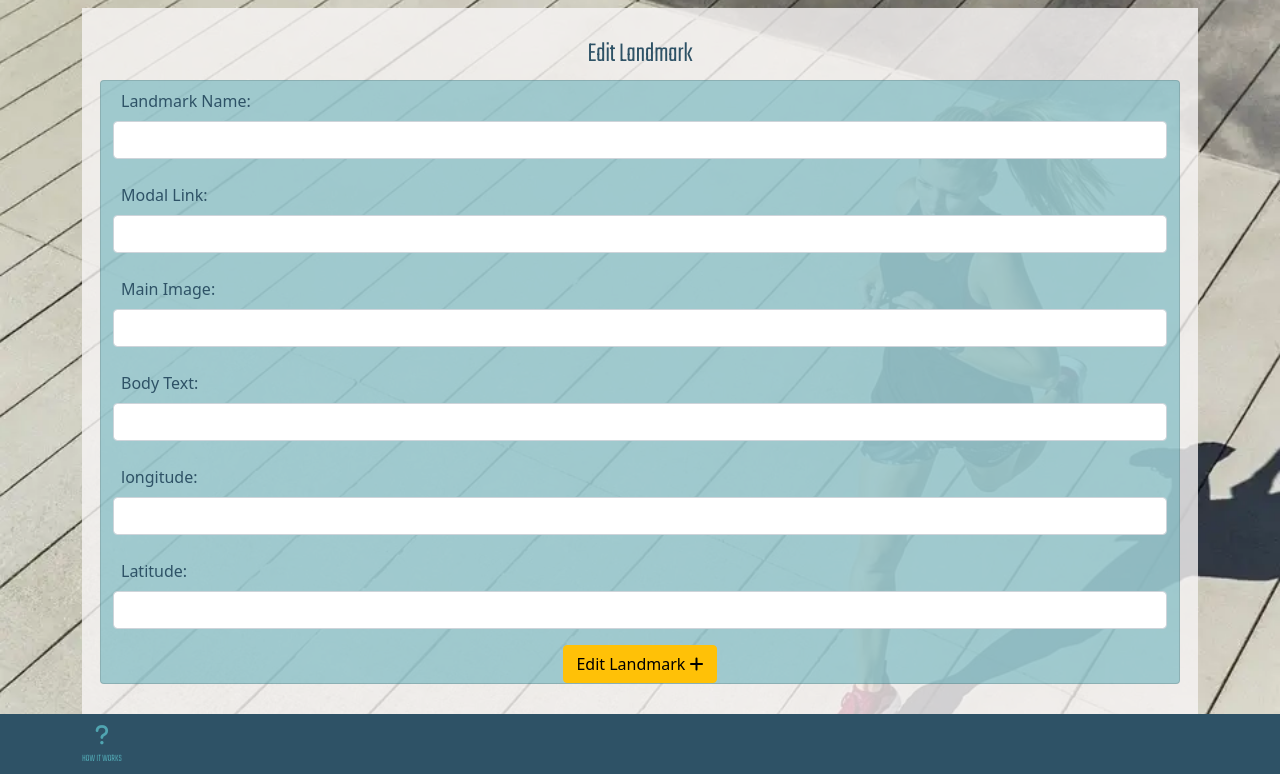
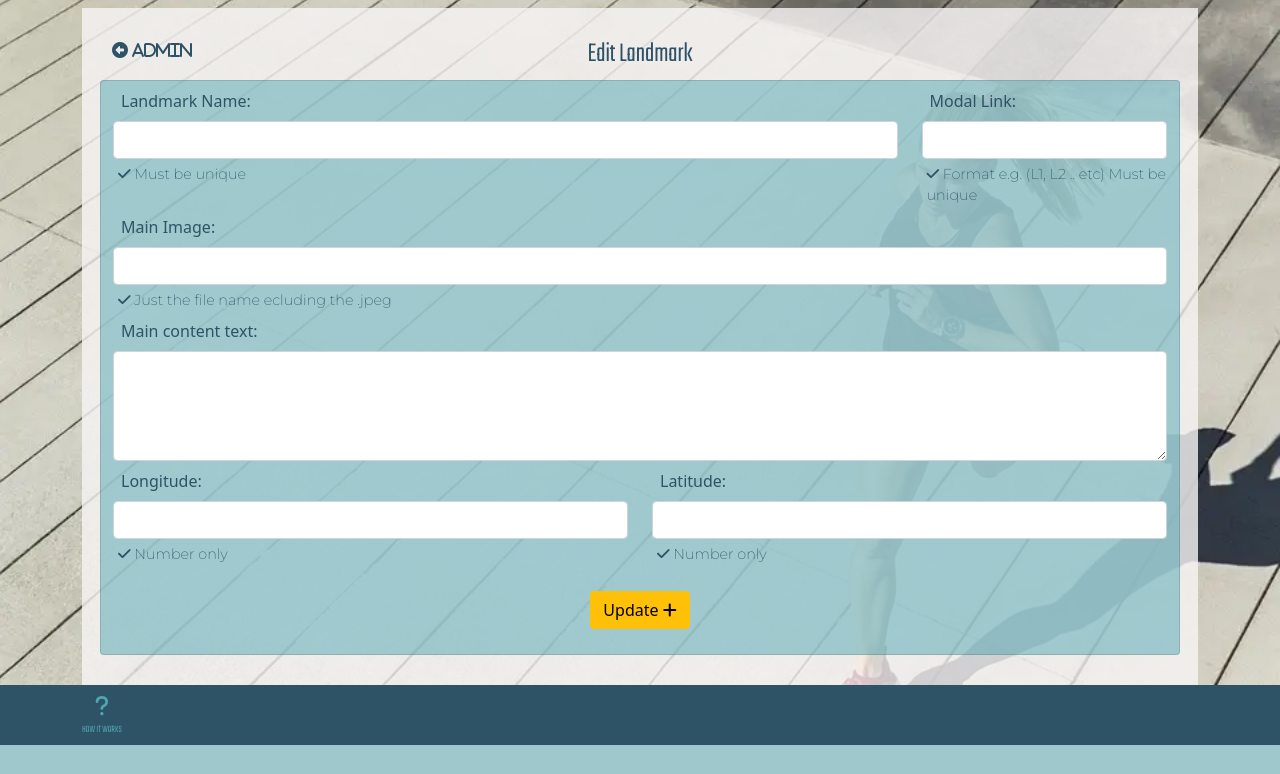
Before and after one commit to BarryBeics/Project-Three, a Python web app: template fitnesstracker/templates/admin/edit_landmark.html in a window 1280 px wide. Shown: the part 72-846 px from the top of the page. After the commit the page ends 817 px from the top, so only its background shows below. Run offline with Jinja, Linux system fonts and the light colour scheme; the template is opened without the code that fills it, so the values that code supplies are empty; some libraries are stand-ins or nearby versions.

Commit message:
Styling for admin forms

```diff
--- a/fitnesstracker/models.py
+++ b/fitnesstracker/models.py
@@ -43,7 +43,6 @@ class Map_data(db.Model):
     landmark_name = db.Column(db.String(50), unique=True, nullable=False)
     modal_link = db.Column(db.String(10), unique=True, nullable=False)
     main_image = db.Column(db.String(100), unique=True, nullable=False)
-    video_link = db.Column(db.Text, nullable=False)
     body_text = db.Column(db.Text, nullable=False)
     user_id = db.Column(db.Integer, db.ForeignKey("users.user_id", ondelete="CASCADE"), nullable=False)
     created_at = db.Column(db.DateTime, default=datetime.datetime.now, nullable=False)
--- a/fitnesstracker/templates/admin/edit_landmark.html
+++ b/fitnesstracker/templates/admin/edit_landmark.html
@@ -1,53 +1,79 @@
 {% extends "base.html" %}
 {% block content %}
 
+
 <div class="main">
-<h3 class="d-flex justify-content-center">Edit Landmark</h3>
+    <!-- Sub Navigation & Title -->
+    <div class="row">
+        <div class="col-2 link-text mob d-block d-md-none "><a href="{{ url_for('admin') }}"><i
+                    class="fa-solid fa-circle-left" aria-hidden="true"></i></a> </div>
+        <div class="col-3 link-text d-none d-md-block"><a href="{{ url_for('admin') }}"><i
+                    class="fa-solid fa-circle-left" aria-hidden="true"> Admin</i></a> </div>
+        <div class="col-6">
+            <h3 class="text-center">Edit Landmark</h3>
+        </div>
+    </div>
+    <div class="row card form">
+        <form method="POST" action="{{ url_for('edit_landmark', landmark_id=landmark.landmark_id) }}">
+            <div class="row">
+                <!-- Landmark Name -->
+                <div class="col-12 col-md-9">
+                    <label for="landmark_name" class="form-label">Landmark Name:</label>
 
-
-<div class="row card">
-    <form method="POST" action="{{ url_for('edit_landmark', landmark_id=landmark.landmark_id) }}">
-        <!-- Landmark Name -->
-        <div class="mb-3">
-            <label for="landmark_name" class="form-label">Landmark Name:</label>
                     <input id="landmark_name" name="landmark_name" value="{{ landmark.landmark_name }}" minlength="3"
                         maxlength="50" type="text" class="form-control" required>
+                        <p><i class="fa-solid fa-check"></i> Must be unique</p>
                 </div>
                 <!-- Modal Link -->
-        <div class="mb-3">
+                <div class="col-12 col-md-3">
                     <label for="modal_link" class="form-label">Modal Link:</label>
-            <input id="modal_link" name="modal_link" value="{{ landmark.modal_link }}" minlength="1" maxlength="3"
-                type="text" class="form-control" required>
+
+                    <input id="modal_link" name="modal_link" value="{{ landmark.modal_link }}" minlength="1"
+                        maxlength="3" type="text" class="form-control" required>
+                        <p><i class="fa-solid fa-check"></i> Format e.g. (L1, L2 .. etc) Must be unique</p>
+                </div>
             </div>
             <!-- Main Image -->
-        <div class="mb-3">
+            <div class="col">
                 <label for="main_image" class="form-label">Main Image:</label>
-            <input id="main_image" name="main_image" value="{{ landmark.main_image }}" type="text" class="form-control"
-                required>
+
+                <input id="main_image" name="main_image" value="{{ landmark.main_image }}" type="text"
+                    class="form-control" required>
+                    <p><i class="fa-solid fa-check"></i> Just the file name ecluding the .jpeg</p>
+
             </div>
             <!-- Body Text-->
-        <div class="mb-3">
-            <label for="body_text" class="form-label">Body Text:</label>
-            <input id="body_text" name="body_text" value="{{ landmark.body_text }}" type="textarea" class="form-control"
-                required>
+            <div class="col">
+                <label for="body_text" class="form-label">Main content text:</label>
+                <textarea id="body_text" name="body_text" value="{{ landmark.body_text }}" rows="4" cols="50"
+                    class="form-control" required>{{ landmark.body_text }}</textarea>
+
             </div>
+            <div class="row">
                 <!-- Longitude -->
-        <div class="mb-3">
-            <label for="longitude" class="form-label">longitude:</label>
-            <input id="longitude" name="longitude" value="{{ landmark.longitude }}" type="text" class="form-control"
-                required>
+                <div class="col-12 col-md-6">
+                    <label for="longitude" class="form-label">Longitude:</label>
+
+                    <input id="longitude" name="longitude" value="{{ landmark.longitude }}" type="number" step="any"
+                        class="form-control" required>
+                        <p><i class="fa-solid fa-check"></i> Number only</p>
                 </div>
                 <!-- Latitude -->
-        <div class="mb-3">
+                <div class="col-12 col-md-6">
                     <label for="latitude" class="form-label">Latitude:</label>
-            <input id="latitude" name="latitude" value="{{ landmark.latitude }}" type="text" class="form-control"
-                required>
+
+                    <input id="latitude" name="latitude" value="{{ landmark.latitude }}" type="number" step="any"
+                        class="form-control" required>
+                        <p><i class="fa-solid fa-check"></i> Number only</p>
                 </div>
+            </div>
+            <div class="row">
                 <!-- Submit Button -->
-        <div class="d-flex justify-content-center">
-            <button type="submit" class="btn btn-warning">
-                Edit Landmark <i class="fa-solid fa-plus" aria-hidden="true"></i>
+                <div class="col text-center">
+                    <button type="submit" class="btn btn-warning button-margin">
+                        Update <i class="fa-solid fa-plus" aria-hidden="true"></i>
                     </button>
+                </div>
             </div>
         </form>
     </div>
```
Also changed, not shown: fitnesstracker/templates/admin/add_landmark.html (+5 -5 lines), fitnesstracker/templates/admin/edit_group.html (+5 -6 lines), fitnesstracker/templates/admin/edit_user.html (+50 -21 lines). Lines whose indentation alone changed are shown as unchanged.
